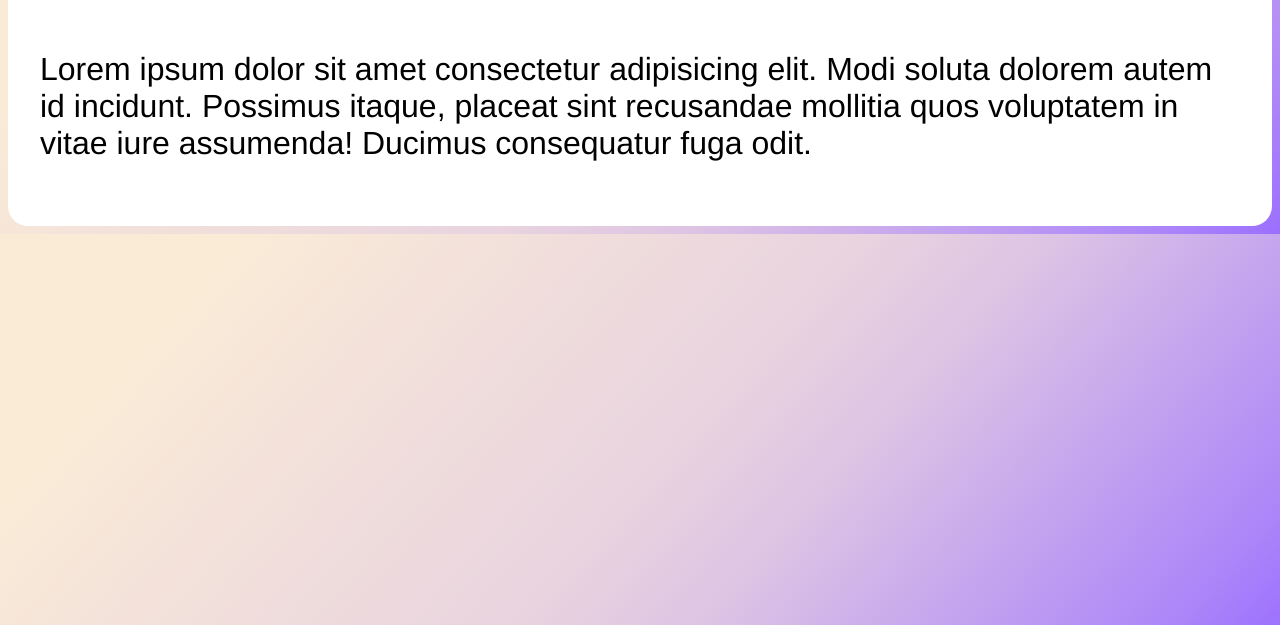
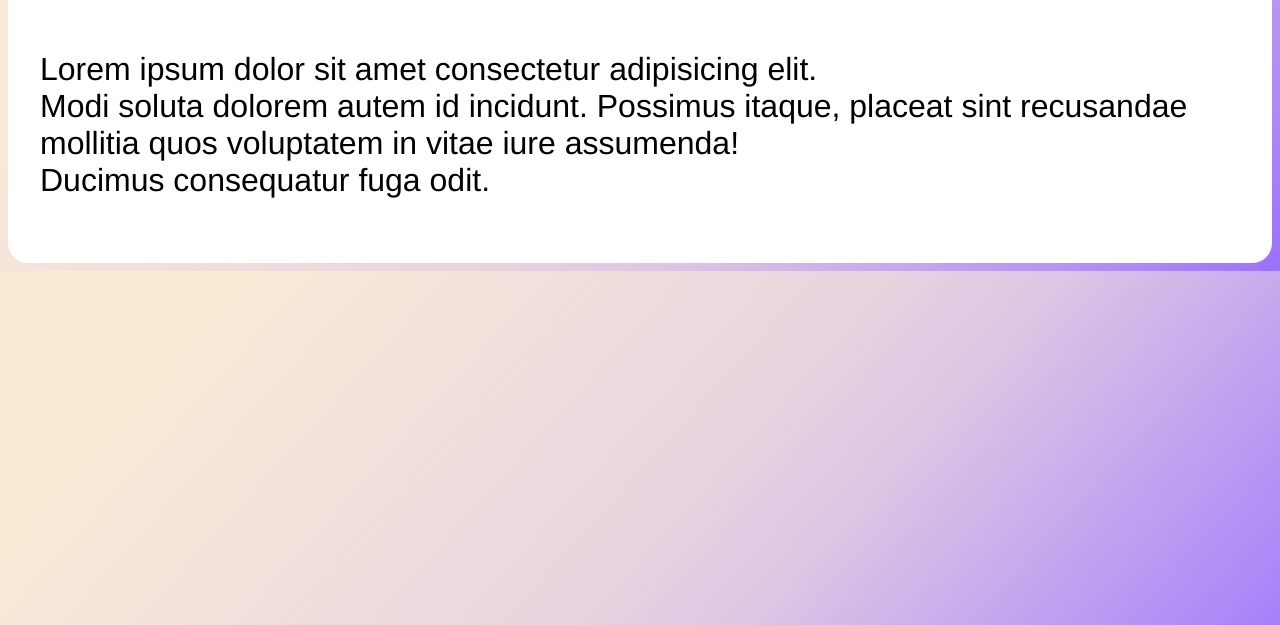
Before and after one commit to Lostpex/Website_WmF, a plain HTML site: page index.html in a window 1280 px wide. Shown: the part 175-800 px from the top of the page. Drawn offline with Linux system fonts and the light colour scheme.

Commit message:
Update index.html

```diff
--- a/index.html
+++ b/index.html
@@ -14,7 +14,7 @@
     <div id=roundedcorners style="width: auto; max-width: 80rem; height: auto; padding: 2rem; padding-top: 0.1rem; background-color: white; margin: auto;">
 
         <h1>Nico ist ne geile Sau</h1>
-        <p class="paragraph">Lorem ipsum dolor sit amet consectetur adipisicing elit. Modi soluta dolorem autem id incidunt. Possimus itaque, placeat sint recusandae mollitia quos voluptatem in vitae iure assumenda! Ducimus consequatur fuga odit.</p>
+        <p class="paragraph">Lorem ipsum dolor sit amet consectetur adipisicing elit.<br>Modi soluta dolorem autem id incidunt. Possimus itaque, placeat sint recusandae mollitia quos voluptatem in vitae iure assumenda!<br>Ducimus consequatur fuga odit.</p>
 
     </div>
 </body>
```
